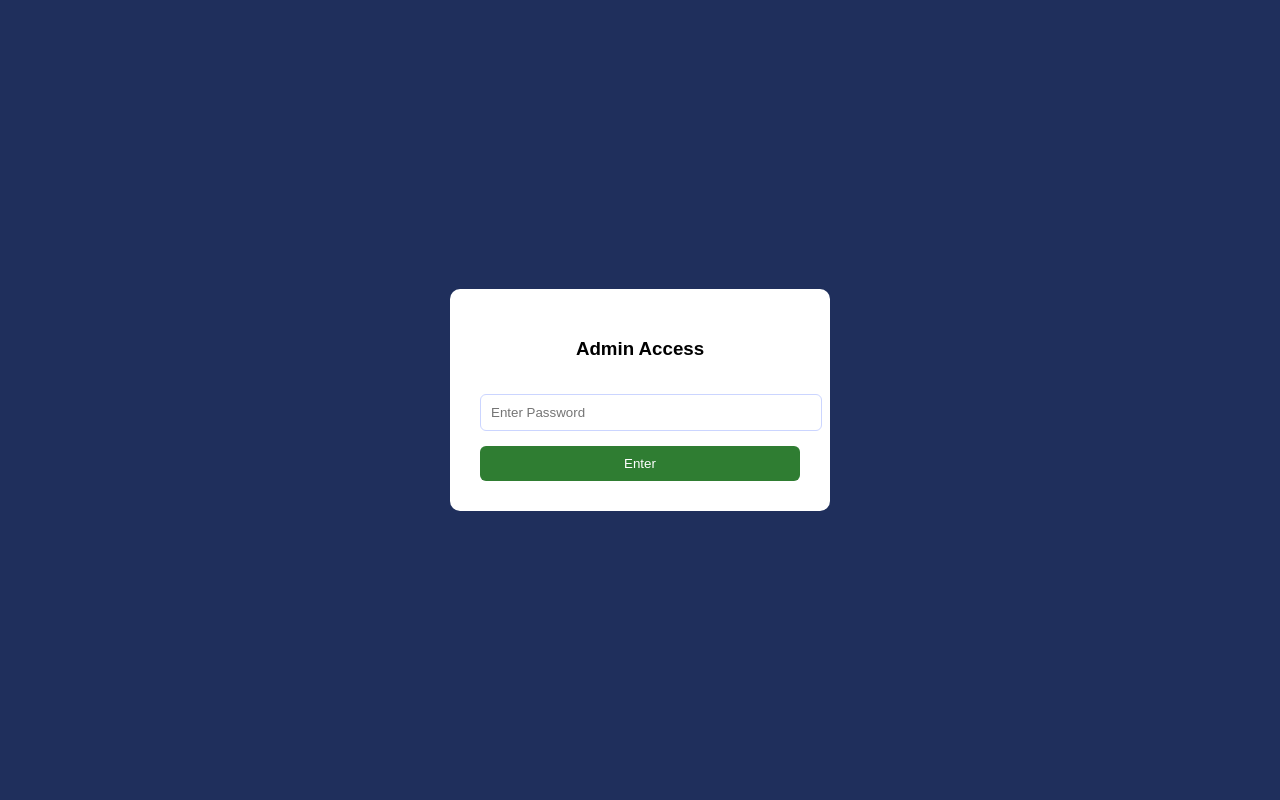
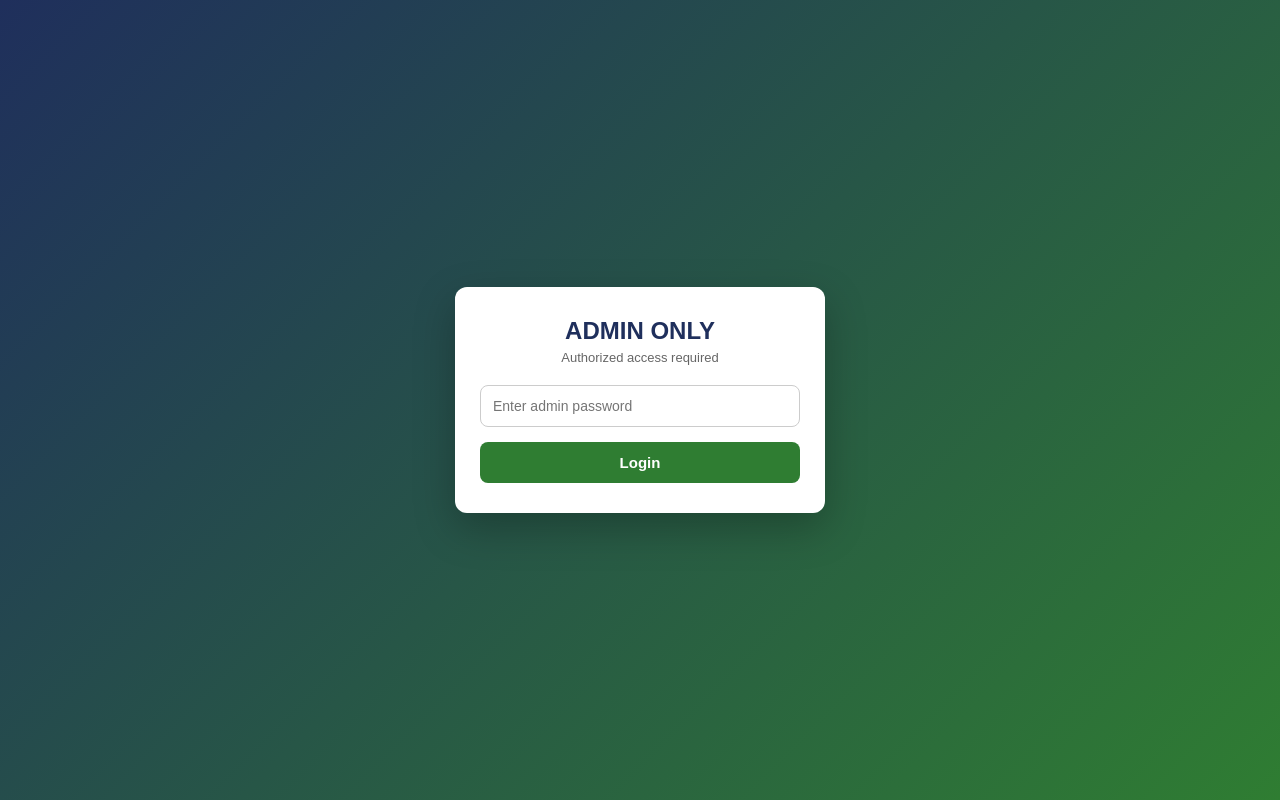
Before and after one commit to cnkmangalorevagaz/vagabondz-internal, a website: page public/index.html in a window 1280 px wide. Drawn offline with Linux system fonts and the light colour scheme; no server answers.

Commit message:
UI update and admin overlay improvements

```diff
--- a/public/index.html
+++ b/public/index.html
@@ -32,37 +32,86 @@
 
 <body>
   <div id="passwordOverlay" style="
-  position:fixed;
-  inset:0;
-  background:#1f2f5c;
-  display:flex;
-  justify-content:center;
-  align-items:center;
-  z-index:9999;
+  position: fixed;
+  inset: 0;
+  background: linear-gradient(135deg, #1f2f5c, #2f7d32);
+  display: flex;
+  justify-content: center;
+  align-items: center;
+  z-index: 9999;
+  font-family: Arial, sans-serif;
 ">
   <div style="
-    background:white;
-    padding:30px;
-    border-radius:10px;
-    width:320px;
-    text-align:center;
+    background: #ffffff;
+    padding: 30px 25px;
+    border-radius: 12px;
+    width: 320px;
+    text-align: center;
+    box-shadow: 0 15px 40px rgba(0,0,0,0.25);
   ">
-    <h3>Admin Access</h3>
+
+    <!-- HEADER -->
+    <h2 style="
+      margin: 0;
+      margin-bottom: 5px;
+      color: #1f2f5c;
+    ">
+      ADMIN ONLY
+    </h2>
+
+    <p style="
+      margin-top: 0;
+      margin-bottom: 20px;
+      font-size: 13px;
+      color: #666;
+    ">
+      Authorized access required
+    </p>
+
+    <!-- PASSWORD INPUT -->
     <input
       type="password"
       id="adminPassword"
-      placeholder="Enter Password"
-      style="width:100%;padding:10px;margin:15px 0;"
+      placeholder="Enter admin password"
+      style="
+        width: 100%;
+        padding: 12px;
+        margin-bottom: 15px;
+        border-radius: 8px;
+        border: 1px solid #ccc;
+        font-size: 14px;
+        box-sizing: border-box;
+      "
     />
+
+    <!-- BUTTON -->
     <button
       onclick="checkPassword()"
-      style="width:100%;padding:10px;background:#2f7d32;color:white;border:none;border-radius:6px;"
+      style="
+        width: 100%;
+        padding: 12px;
+        background: #2f7d32;
+        color: white;
+        border: none;
+        border-radius: 8px;
+        font-size: 15px;
+        font-weight: bold;
+        cursor: pointer;
+      "
     >
-      Enter
+      Login
     </button>
-    <p id="passError" style="color:red;display:none;margin-top:10px;">
+
+    <!-- ERROR -->
+    <p id="passError" style="
+      color: #e74c3c;
+      display: none;
+      margin-top: 12px;
+      font-size: 13px;
+    ">
       Incorrect password
     </p>
+
   </div>
 </div>
 <div id="appContent" style="display:none;">
@@ -234,18 +283,26 @@ function render(){
 
 function goToStaff(){ window.location.href="staff.html"; }
 
-const ADMIN_PASSWORD = "vagabondz@123"; // change anytime
+const ADMIN_PASSWORD = "vagabondz@123";
+
+// Auto-check on page load
+if (sessionStorage.getItem("adminAuth") === "true") {
+  document.getElementById("passwordOverlay").style.display = "none";
+  document.getElementById("appContent").style.display = "block";
+}
 
 function checkPassword() {
   const input = document.getElementById("adminPassword").value;
 
   if (input === ADMIN_PASSWORD) {
+    sessionStorage.setItem("adminAuth", "true");
     document.getElementById("passwordOverlay").style.display = "none";
     document.getElementById("appContent").style.display = "block";
   } else {
     document.getElementById("passError").style.display = "block";
   }
 }
+
 
 </script>
 
```
